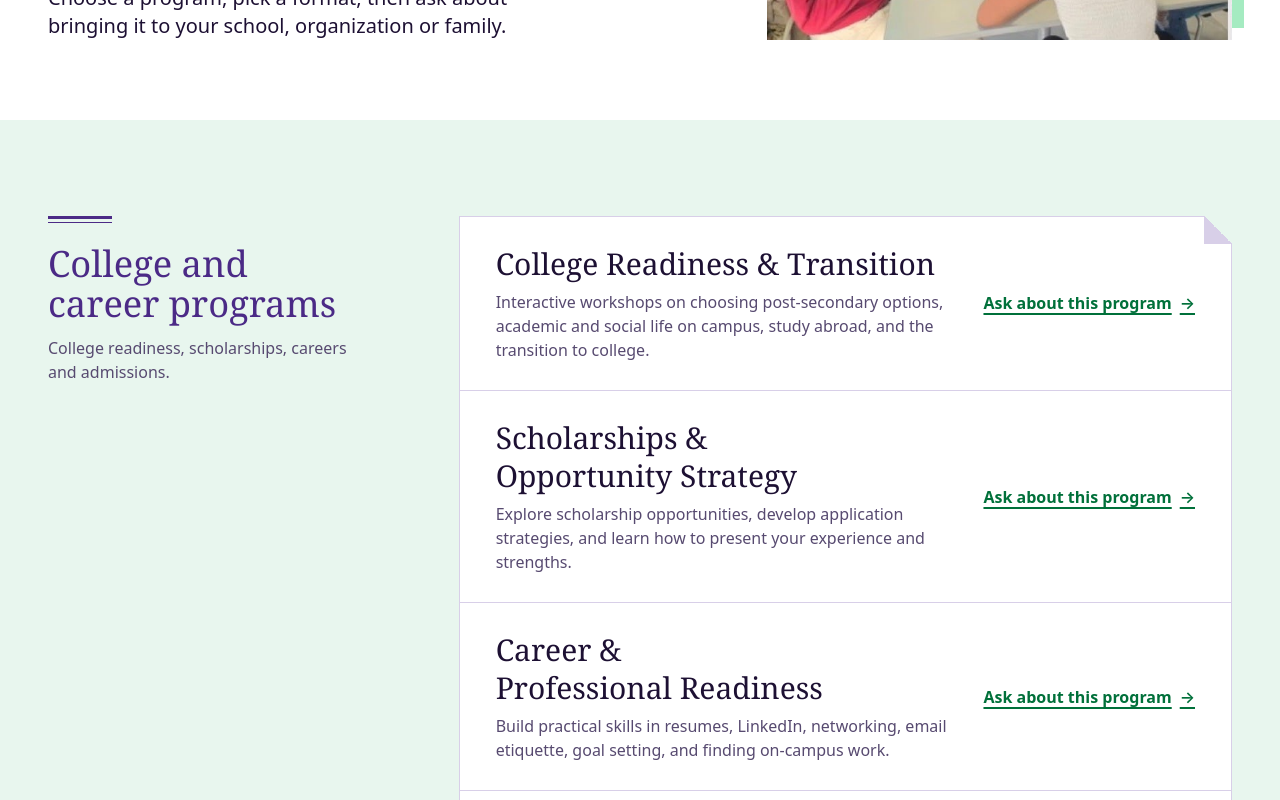
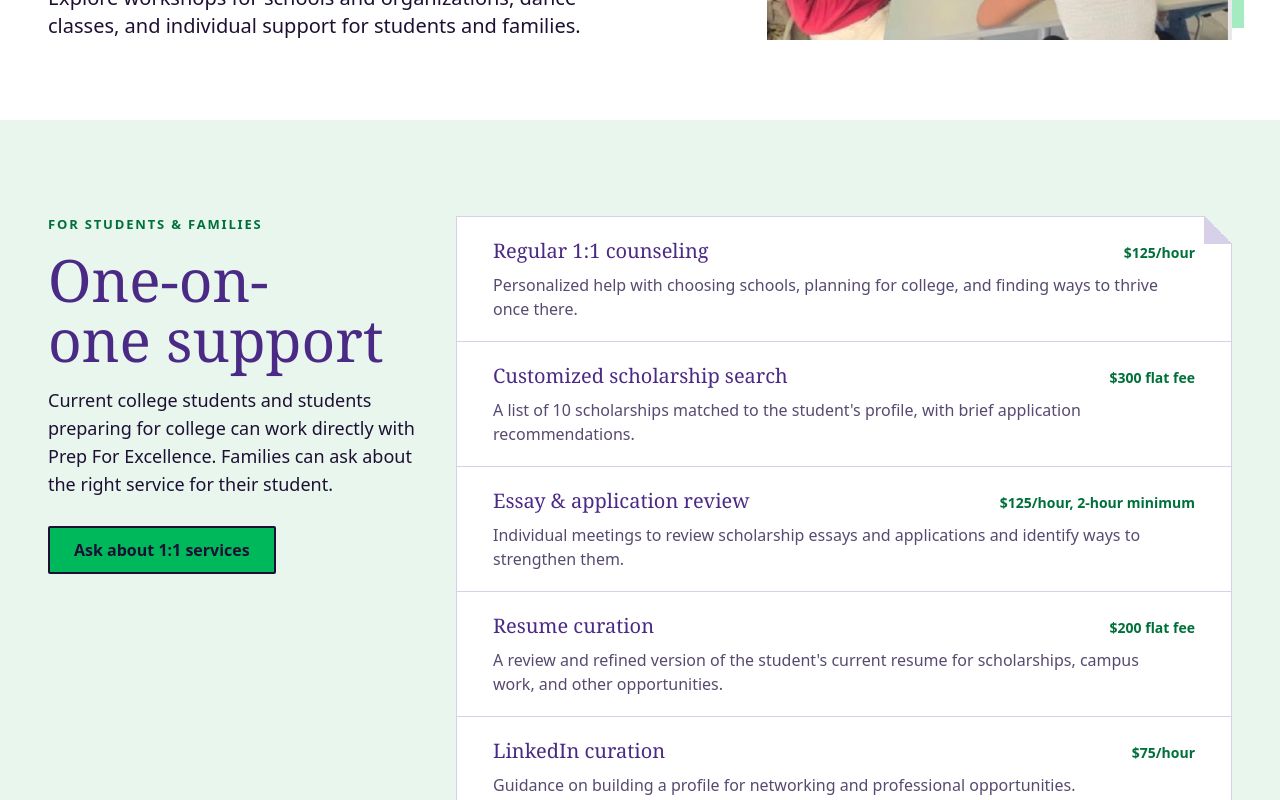
Before and after one commit to Novus-NYC/prep-for-excellence-llc, a Next.js app: page /programs in a window 1280 px wide. Shown: the part 360-1160 px from the top of the page. Built offline with nearby package versions, Linux system fonts and the light colour scheme; no server answers.

Commit message:
Clarify individual services for students and families

```diff
--- a/src/app/programs/page.tsx
+++ b/src/app/programs/page.tsx
@@ -5,7 +5,7 @@ import PhotoFrame from "@/components/photo-frame";
 import { capitalize, countWord } from "@/lib/format";
 import { photos } from "@/lib/images";
 import { pageMetadata } from "@/lib/metadata";
-import { comparison, contactHref, formats, pathway, programGroups, programs, workshopTiers, workshopTopics } from "@/lib/programs";
+import { comparison, contactHref, formats, individualServices, pathway, programGroups, programs, workshopTiers, workshopTopics } from "@/lib/programs";
 import { mailtoHref, routes, site } from "@/lib/site";
 
 const programNames = programs.map((program) => program.name).join(", ");
@@ -34,8 +34,7 @@ export default function ProgramsPage() {
               <span className="block italic text-ink">{capitalize(countWord(formats.length))} formats.</span>
             </h1>
             <p className="mt-5 max-w-[34rem] text-lg lg:mt-7 lg:text-xl">
-              Choose a program, pick a format, then ask about bringing it to your school, organization
-              or family.
+              Explore workshops for schools and organizations, dance classes, and individual support for students and families.
             </p>
           </div>
           <div className="lg:col-span-5">
@@ -51,6 +50,28 @@ export default function ProgramsPage() {
               blockY="-0.75rem"
             />
           </div>
+        </div>
+      </section>
+
+      <section id="individual-support" className="bg-mint" aria-labelledby="individual-title">
+        <div className="shell grid gap-10 py-16 lg:grid-cols-12 lg:py-24">
+          <div className="reveal lg:col-span-4">
+            <p className="label text-green-text">For students & families</p>
+            <h2 id="individual-title" className="mt-4 font-display text-display-lg font-medium text-purple">One-on-one support</h2>
+            <p className="mt-4 max-w-sm text-lg">Current college students and students preparing for college can work directly with Prep For Excellence. Families can ask about the right service for their student.</p>
+            <Link href={contactHref({ interest: "individual-support" })} className="btn btn-action mt-7">Ask about 1:1 services</Link>
+          </div>
+          <ul className="sheet sheet-fold lg:col-span-8" style={{ "--fold-bg": "#E8F6EE" } as CSSProperties}>
+            {individualServices.map((service, index) => (
+              <li key={service.name} className={`px-6 py-5 lg:px-9 ${index > 0 ? "border-t border-line" : ""}`}>
+                <div className="flex flex-wrap items-baseline justify-between gap-x-5 gap-y-1">
+                  <h3 className="font-display text-xl font-medium text-purple">{service.name}</h3>
+                  <p className="shrink-0 text-sm font-semibold text-green-text">{service.price}</p>
+                </div>
+                <p className="mt-2 max-w-2xl text-base text-muted">{service.detail}</p>
+              </li>
+            ))}
+          </ul>
         </div>
       </section>
 
--- a/src/components/contact-form.tsx
+++ b/src/components/contact-form.tsx
@@ -69,7 +69,7 @@ export default function ContactForm() {
     }
 
     const roleLabel = labelFor(roleOptions, role);
-    const subject = `Workshop inquiry from ${name} (${roleLabel})`;
+    const subject = `Prep For Excellence inquiry from ${name} (${roleLabel})`;
     const body = [
       `Name: ${name}`,
       `Email: ${email}`,
--- a/src/lib/programs.ts
+++ b/src/lib/programs.ts
@@ -73,6 +73,16 @@ export const danceOfferings = [
   { title: "Dance career workshops", detail: "LinkedIn for dancers, artist portfolios, scholarships, dance resumes, and social media for opportunities in the arts." },
 ] as const;
 
+export const individualServices = [
+  { name: "Regular 1:1 counseling", detail: "Personalized help with choosing schools, planning for college, and finding ways to thrive once there.", price: "$125/hour" },
+  { name: "Customized scholarship search", detail: "A list of 10 scholarships matched to the student's profile, with brief application recommendations.", price: "$300 flat fee" },
+  { name: "Essay & application review", detail: "Individual meetings to review scholarship essays and applications and identify ways to strengthen them.", price: "$125/hour, 2-hour minimum" },
+  { name: "Resume curation", detail: "A review and refined version of the student's current resume for scholarships, campus work, and other opportunities.", price: "$200 flat fee" },
+  { name: "LinkedIn curation", detail: "Guidance on building a profile for networking and professional opportunities.", price: "$75/hour" },
+  { name: "Customized college list", detail: "Five schools aligned with the student, plus suggested events and contacts for further questions.", price: "$200 flat fee" },
+  { name: "College & scholarship interview preparation", detail: "One-on-one practice with common interview questions and tailored feedback on responses.", price: "$75/hour" },
+] as const;
+
 export const danceProgram = programs.find((program) => program.slug === "dance") ?? programs[0];
 
 export type ProgramGroup = {
@@ -130,6 +140,7 @@ export const interestFallback: SelectOption = { value: "not-sure", label: "Not s
 export const interestOptions: SelectOption[] = [
   interestFallback,
   ...programs.map((program) => ({ value: program.slug, label: program.name })),
+  { value: "individual-support", label: "One-on-one services" },
 ];
 
 export function contactHref(params: { iam?: string; interest?: string } = {}): string {
@@ -155,8 +166,8 @@ export const audiences: Audience[] = [
   },
   {
     name: "College Students",
-    action: "Ask as a student",
-    href: contactHref({ iam: "student" }),
+    action: "Explore one-on-one support",
+    href: `${routes.programs}#individual-support`,
   },
   {
     name: "Parents & Guardians",
```
